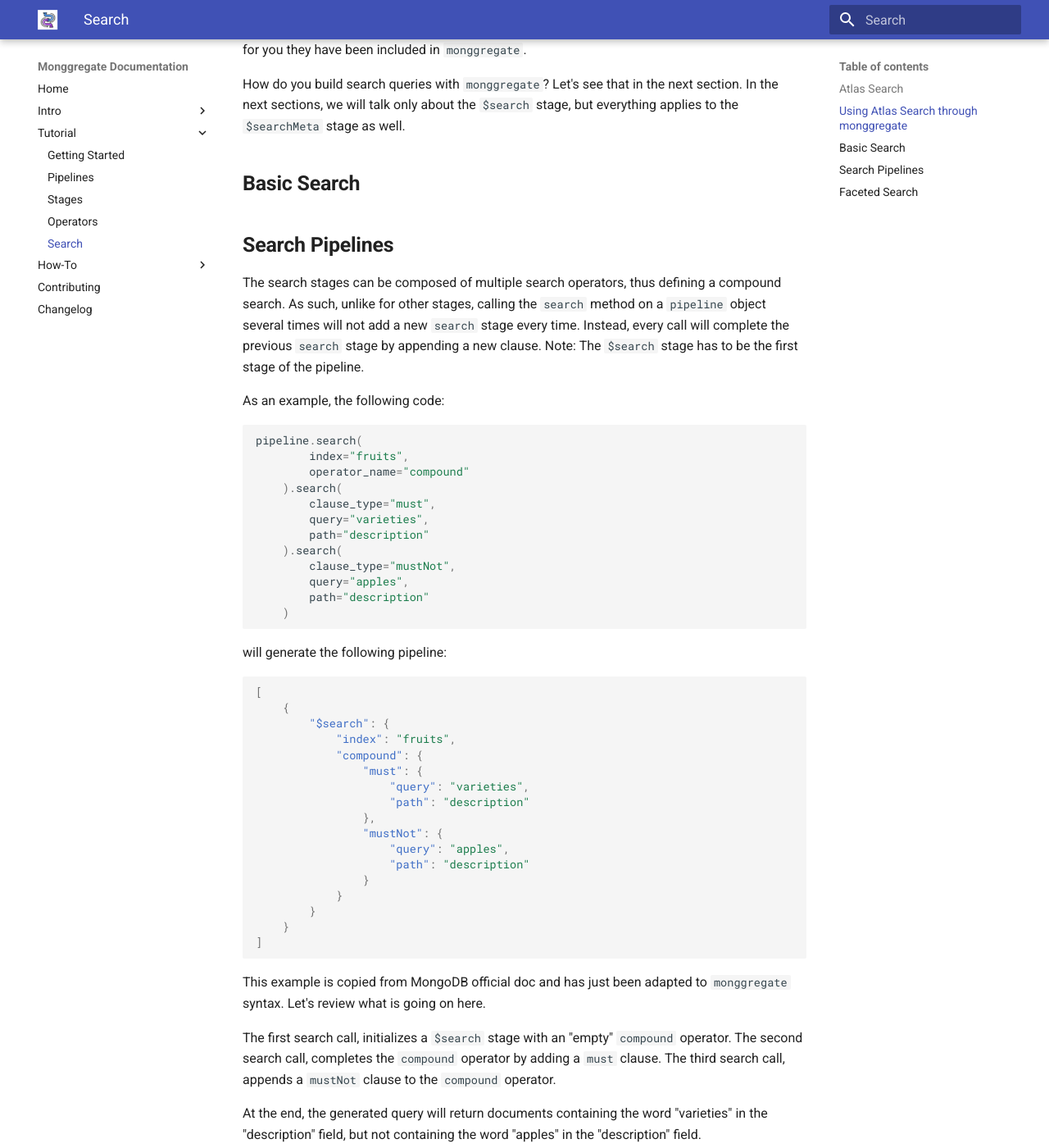
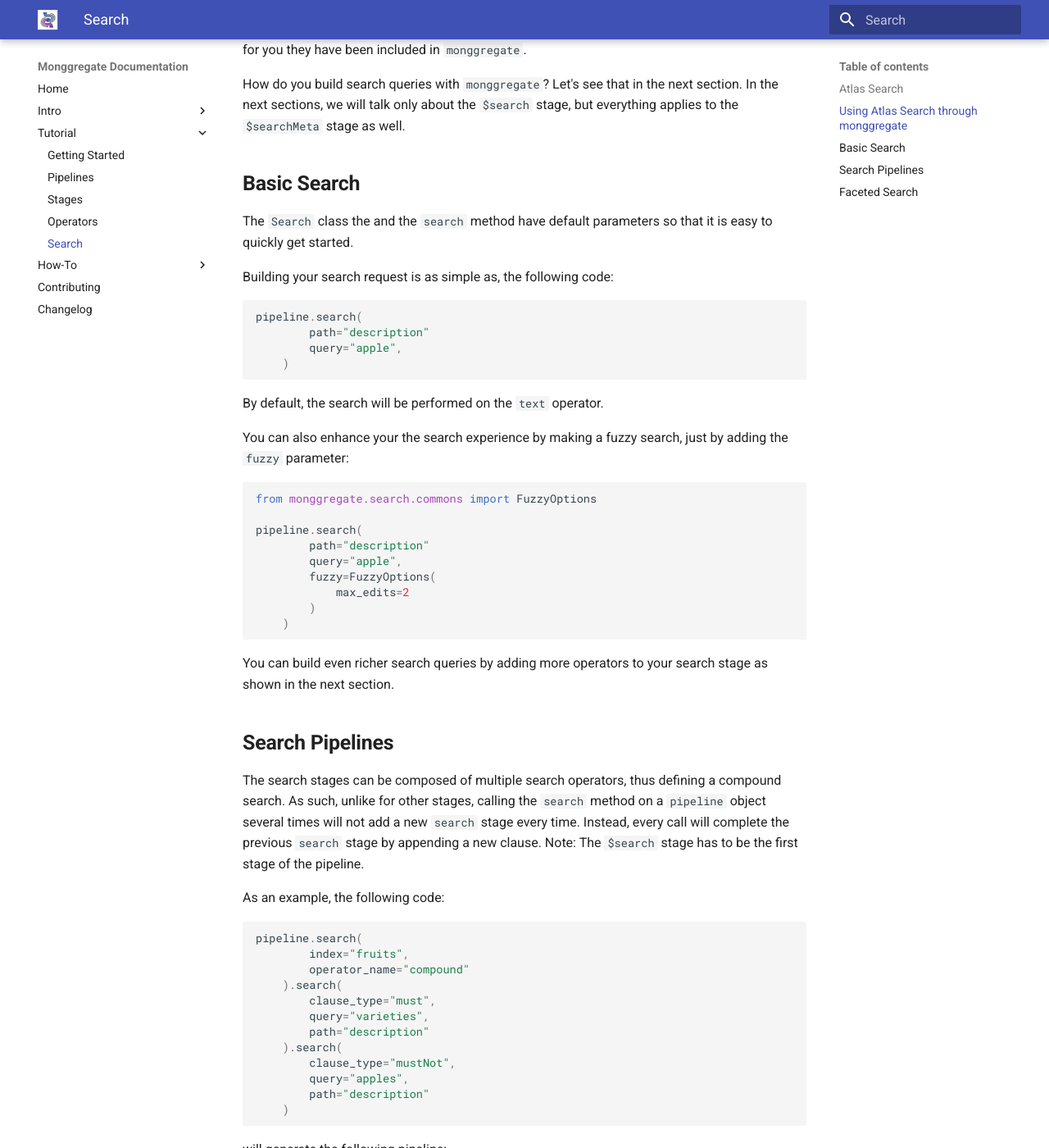
Before and after one commit to VianneyMI/monggregate, an MkDocs documentation site: the page built from docs/tutorial/search.md, in a window 1280 px wide and 1400 px high, scrolled down 1427 px. Shown: the whole window at 82% size. Built offline with MkDocs 1.6.1 and Material for MkDocs 9.7.7, drawn with Linux system fonts in a browser that asks for light colours; some of the changed text lies outside the part shown.

Commit message:
Completed Basic Search section: Missing Faceted Search now

````diff
--- a/docs/tutorial/search.md
+++ b/docs/tutorial/search.md
@@ -48,6 +48,39 @@
 
 ## **Basic Search**
 
+The `Search` class the and the `search` method have default parameters so that it is easy to quickly get started.
+
+Building your search request is as simple as, the following code:
+
+```python
+
+pipeline.search(
+        path="description"
+        query="apple",
+    )
+
+```
+
+By default, the search will be performed on the `text` operator.
+
+You can also enhance your the search experience by making a fuzzy search, just by adding the `fuzzy` parameter:
+
+
+```python
+
+from monggregate.search.commons import FuzzyOptions
+
+pipeline.search(
+        path="description"
+        query="apple",
+        fuzzy=FuzzyOptions(
+            max_edits=2
+        )
+    )
+
+```
+
+You can build even richer search queries by adding more operators to your search stage as shown in the next section.
 
 ## **Search Pipelines**
 
@@ -96,8 +129,8 @@
 Let's review what is going on here.
 
 The first search call, initializes a `$search` stage with an "empty" `compound` operator.
-The second search call, completes the `compound` operator by adding a `must` clause.
-The third search call, appends a `mustNot` clause to the `compound` operator.
+The second search call, completes the `compound` operator by adding a `text` operator in a `must` clause.
+The third search call, appends a `text` operator in a `mustNot` clause to the `compound` operator.
 
 At the end, the generated query will return documents containing the word "varieties" in the "description" field, but not containing the word "apples" in the "description" field.
 
````
